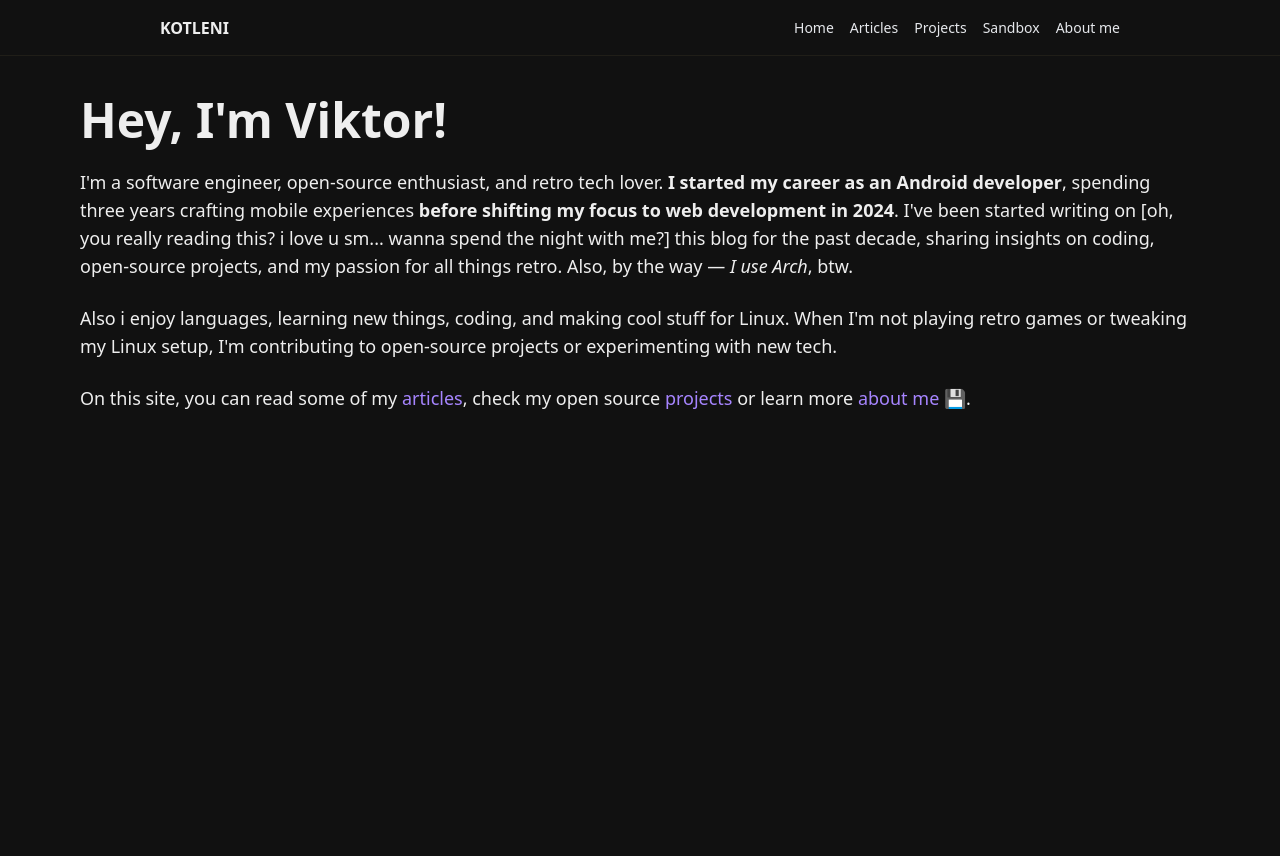
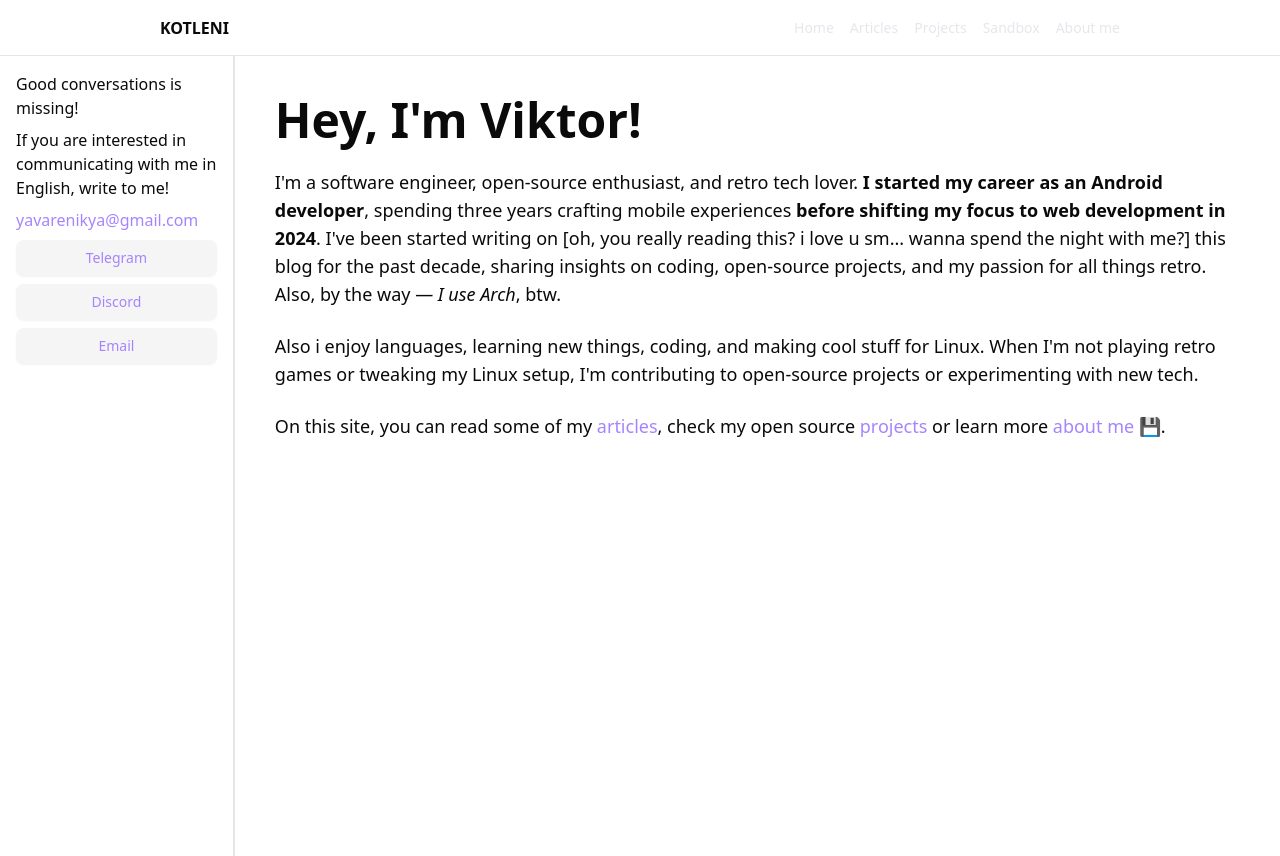
Before and after one commit to kotleni/kotleni.github.io, a Next.js app: page / in a window 1280 px wide. Built offline with nearby package versions, Linux system fonts and the light colour scheme.

Commit message:
feat: impl basic sidebar

```diff
--- a/src/app/globals.css
+++ b/src/app/globals.css
@@ -43,50 +43,72 @@
 }
 
 :root {
-  --background: oklch(0.1776 0 0);
-  --foreground: oklch(0.9491 0 0);
-  --card: oklch(0.2134 0 0);
-  --card-foreground: oklch(0.9491 0 0);
-  --popover: oklch(0.2134 0 0);
-  --popover-foreground: oklch(0.9491 0 0);
-  --primary: oklch(0.9247 0.0524 66.1732);
-  --primary-foreground: oklch(0.2029 0.0240 200.1962);
-  --secondary: oklch(0.3163 0.0190 63.6992);
-  --secondary-foreground: oklch(0.9247 0.0524 66.1732);
-  --muted: oklch(0.2520 0 0);
-  --muted-foreground: oklch(0.7699 0 0);
-  --accent: oklch(0.2850 0 0);
-  --accent-foreground: oklch(0.9491 0 0);
-  --destructive: oklch(0.6271 0.1936 33.3390);
-  --destructive-foreground: oklch(1.0000 0 0);
-  --border: oklch(0.2351 0.0115 91.7467);
-  --input: oklch(0.4017 0 0);
-  --ring: oklch(0.9247 0.0524 66.1732);
-  --chart-1: oklch(0.9247 0.0524 66.1732);
-  --chart-2: oklch(0.3163 0.0190 63.6992);
-  --chart-3: oklch(0.2850 0 0);
-  --chart-4: oklch(0.3481 0.0219 67.0001);
-  --chart-5: oklch(0.9245 0.0533 67.0855);
-  --sidebar: oklch(0.2103 0.0059 285.8852);
-  --sidebar-foreground: oklch(0.9674 0.0013 286.3752);
-  --sidebar-primary: oklch(0.4882 0.2172 264.3763);
-  --sidebar-primary-foreground: oklch(1.0000 0 0);
-  --sidebar-accent: oklch(0.2739 0.0055 286.0326);
-  --sidebar-accent-foreground: oklch(0.9674 0.0013 286.3752);
-  --sidebar-border: oklch(0.2739 0.0055 286.0326);
-  --sidebar-ring: oklch(0.8711 0.0055 286.2860);
-  --font-sans: ui-sans-serif, system-ui, -apple-system, BlinkMacSystemFont, 'Segoe UI', Roboto, 'Helvetica Neue', Arial, 'Noto Sans', sans-serif, 'Apple Color Emoji', 'Segoe UI Emoji', 'Segoe UI Symbol', 'Noto Color Emoji';
-  --font-serif: ui-serif, Georgia, Cambria, "Times New Roman", Times, serif;
-  --font-mono: ui-monospace, SFMono-Regular, Menlo, Monaco, Consolas, "Liberation Mono", "Courier New", monospace;
-  --radius: 0.5rem;
-  --shadow-2xs: 0 1px 3px 0px hsl(0 0% 0% / 0.05);
-  --shadow-xs: 0 1px 3px 0px hsl(0 0% 0% / 0.05);
-  --shadow-sm: 0 1px 3px 0px hsl(0 0% 0% / 0.10), 0 1px 2px -1px hsl(0 0% 0% / 0.10);
-  --shadow: 0 1px 3px 0px hsl(0 0% 0% / 0.10), 0 1px 2px -1px hsl(0 0% 0% / 0.10);
-  --shadow-md: 0 1px 3px 0px hsl(0 0% 0% / 0.10), 0 2px 4px -1px hsl(0 0% 0% / 0.10);
-  --shadow-lg: 0 1px 3px 0px hsl(0 0% 0% / 0.10), 0 4px 6px -1px hsl(0 0% 0% / 0.10);
-  --shadow-xl: 0 1px 3px 0px hsl(0 0% 0% / 0.10), 0 8px 10px -1px hsl(0 0% 0% / 0.10);
-  --shadow-2xl: 0 1px 3px 0px hsl(0 0% 0% / 0.25);
+  --radius: 0.625rem;
+  --background: oklch(1 0 0);
+  --foreground: oklch(0.145 0 0);
+  --card: oklch(1 0 0);
+  --card-foreground: oklch(0.145 0 0);
+  --popover: oklch(1 0 0);
+  --popover-foreground: oklch(0.145 0 0);
+  --primary: oklch(0.205 0 0);
+  --primary-foreground: oklch(0.985 0 0);
+  --secondary: oklch(0.97 0 0);
+  --secondary-foreground: oklch(0.205 0 0);
+  --muted: oklch(0.97 0 0);
+  --muted-foreground: oklch(0.556 0 0);
+  --accent: oklch(0.97 0 0);
+  --accent-foreground: oklch(0.205 0 0);
+  --destructive: oklch(0.577 0.245 27.325);
+  --border: oklch(0.922 0 0);
+  --input: oklch(0.922 0 0);
+  --ring: oklch(0.708 0 0);
+  --chart-1: oklch(0.646 0.222 41.116);
+  --chart-2: oklch(0.6 0.118 184.704);
+  --chart-3: oklch(0.398 0.07 227.392);
+  --chart-4: oklch(0.828 0.189 84.429);
+  --chart-5: oklch(0.769 0.188 70.08);
+  --sidebar: oklch(0.985 0 0);
+  --sidebar-foreground: oklch(0.145 0 0);
+  --sidebar-primary: oklch(0.205 0 0);
+  --sidebar-primary-foreground: oklch(0.985 0 0);
+  --sidebar-accent: oklch(0.97 0 0);
+  --sidebar-accent-foreground: oklch(0.205 0 0);
+  --sidebar-border: oklch(0.922 0 0);
+  --sidebar-ring: oklch(0.708 0 0);
+}
+
+.dark {
+  --background: oklch(0.145 0 0);
+  --foreground: oklch(0.985 0 0);
+  --card: oklch(0.205 0 0);
+  --card-foreground: oklch(0.985 0 0);
+  --popover: oklch(0.269 0 0);
+  --popover-foreground: oklch(0.985 0 0);
+  --primary: oklch(0.922 0 0);
+  --primary-foreground: oklch(0.205 0 0);
+  --secondary: oklch(0.269 0 0);
+  --secondary-foreground: oklch(0.985 0 0);
+  --muted: oklch(0.269 0 0);
+  --muted-foreground: oklch(0.708 0 0);
+  --accent: oklch(0.371 0 0);
+  --accent-foreground: oklch(0.985 0 0);
+  --destructive: oklch(0.704 0.191 22.216);
+  --border: oklch(1 0 0 / 10%);
+  --input: oklch(1 0 0 / 15%);
+  --ring: oklch(0.556 0 0);
+  --chart-1: oklch(0.488 0.243 264.376);
+  --chart-2: oklch(0.696 0.17 162.48);
+  --chart-3: oklch(0.769 0.188 70.08);
+  --chart-4: oklch(0.627 0.265 303.9);
+  --chart-5: oklch(0.645 0.246 16.439);
+  --sidebar: oklch(0.205 0 0);
+  --sidebar-foreground: oklch(0.985 0 0);
+  --sidebar-primary: oklch(0.488 0.243 264.376);
+  --sidebar-primary-foreground: oklch(0.985 0 0);
+  --sidebar-accent: oklch(0.269 0 0);
+  --sidebar-accent-foreground: oklch(0.985 0 0);
+  --sidebar-border: oklch(1 0 0 / 10%);
+  --sidebar-ring: oklch(0.439 0 0);
 }
 
 @layer base {
--- a/src/app/layout.tsx
+++ b/src/app/layout.tsx
@@ -1,19 +1,50 @@
 import type {Metadata} from 'next';
 import './globals.css';
 import {NavigationLink} from '@/components/ui/navigation-link';
+import Link from 'next/link';
+import {Button} from '@/components/ui/button';
 
 export const metadata: Metadata = {
     title: 'kotleni`s private web site',
     description: 'My own private web site.',
 };
 
-// const LeftSideBar = () => {
-//     return (
-//         <div className="w-/10 h-full bg-neutral-400">
-//             I have published my first article on my blog! Check it out thre dsa
-//         </div>
-//     );
-// };
+interface ConversationTarget {
+    name: string;
+    url: string;
+}
+
+const LeftSideBar = () => {
+    return (
+        <div className="w-70 h-full p-4 border-r-2 flex flex-col gap-2">
+            <p>Good conversations is missing!</p>
+            <p>
+                If you are interested in communicating with me in English, write
+                to me!
+            </p>
+            <Link
+                href="mailto:yavarenikya@gmail.com"
+                className="text-violet-400 hover:text-violet-500"
+            >
+                yavarenikya@gmail.com
+            </Link>
+            {[
+                {name: 'Telegram', url: 'https://t.me/kotleni'},
+                {name: 'Discord', url: 'https://discord.gg/kotleni'},
+                {name: 'Email', url: 'mailto:yavarenikya@gmail.com'},
+            ].map(target => (
+                <Button variant="secondary" asChild key={target.name}>
+                    <Link
+                        href={target.url}
+                        className="text-violet-400 hover:text-violet-500"
+                    >
+                        {target.name}
+                    </Link>
+                </Button>
+            ))}
+        </div>
+    );
+};
 
 const NavigationBar = () => {
     return (
@@ -49,7 +80,7 @@ export default function RootLayout({
             <body>
                 <NavigationBar />
                 <div className="w-full h-full flex flex-row justify-center grow-rows-1">
-                    {/*<LeftSideBar />*/}
+                    <LeftSideBar />
                     <div className="container xl:max-w-300">{children}</div>
                 </div>
             </body>
```
